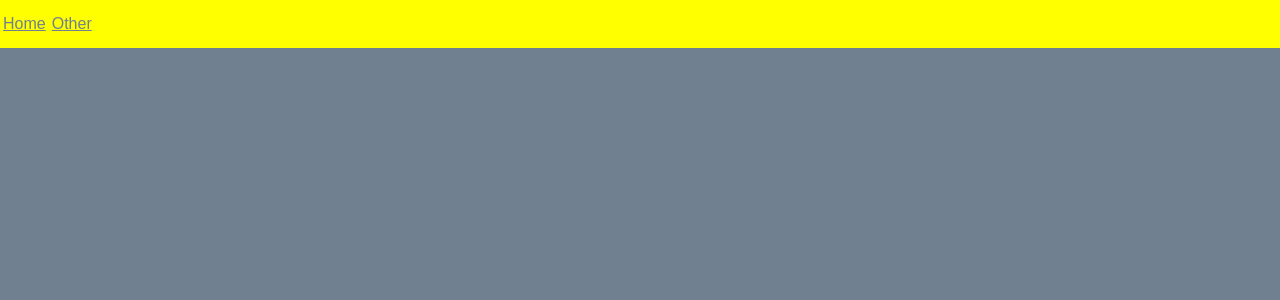
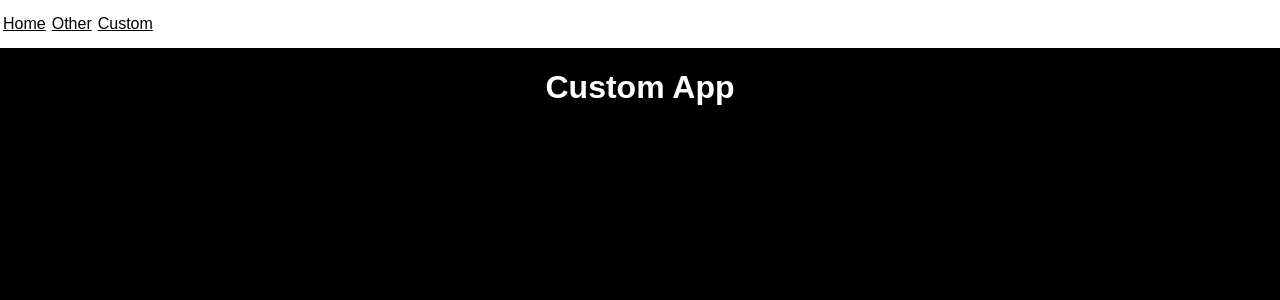
Before and after one commit to jasonalexander-ja/dynamic-pallette-css, a React (Create React App) app: page /custom in a window 1280 px wide. Shown: the top 300 px of the page. Built offline with nearby package versions, Linux system fonts and the light colour scheme.

Commit message:
Added dynamic theme example

```diff
--- /dev/null
+++ b/public/CustomThemes.json
@@ -0,0 +1,20 @@
+{
+    "values": {
+        "normal": [
+            { "key": "--bg-color", "value": "white" },
+            { "key": "--primary-color", "value": "teal" },
+            { "key": "--secondary-color", "value": "slategrey" },
+            { "key": "--font-color", "value": "black" },
+            { "key": "--font-family", "value": "Arial, Helvetica, sans-serif" },
+            { "key": "--font-weight", "value": "600" }
+        ],
+        "dark": [
+            { "key": "--bg-color", "value": "black" },
+            { "key": "--primary-color", "value": "black" },
+            { "key": "--secondary-color", "value": "white" },
+            { "key": "--font-color", "value": "black" },
+            { "key": "--font-family", "value": "Arial, Helvetica, sans-serif" },
+            { "key": "--font-weight", "value": "600" }
+        ]
+    }
+}
--- a/src/App.js
+++ b/src/App.js
@@ -11,6 +11,7 @@ import NavBar from './Components/NavBar';
 
 import HomeApp from './Pages/HomeApp/HomeApp';
 import OtherApp from './Pages/OtherApp/OtherApp';
+import CustomApp from './Pages/CustomApp/CustomApp';
 
 export const App = () => {
 	const [theme, setTheme] = useState("mainTheme");
@@ -23,6 +24,7 @@ export const App = () => {
 				<NavBar>
 					<Link to="/home">Home</Link>
 					<Link to="/other">Other</Link>
+					<Link to="/custom">Custom</Link>
 				</NavBar>
 				<div className="content">
 					<Switch>
@@ -39,6 +41,11 @@ export const App = () => {
 								setTheme={setTheme}
 							/>
 						</Route>
+						<Route path="/custom">
+							<CustomApp
+								setTheme={setTheme}
+							/>
+						</Route>
 					</Switch>
 				</div>
 			</div>
--- /dev/null
+++ b/src/Pages/CustomApp/CustomApp.jsx
@@ -0,0 +1,56 @@
+import React, { useState, useEffect } from 'react';
+
+import './custom-app.scss';
+
+const setCustomValues = (theme, dark) => {
+    let themeProvider = document.getElementById("theme-provider");
+    themeProvider.style = '';
+    theme.normal.forEach(value => {
+        themeProvider.style.setProperty(value.key, value.value);
+    });
+    if(dark) {
+        theme.dark.forEach(value => {
+            themeProvider.style.setProperty(value.key, value.value);
+        });
+    }
+}
+
+const getCustomTheme = async update => {
+    const theme = await fetch('/CustomThemes.json')
+        .then(res => res.json())
+        .then(json => json.values)
+        .catch(err => {
+            console.log(`Failed to get custom theme values; ${err}`)
+            return [];
+        });
+    update({
+        hasLoaded: true,
+        theme: theme
+    });
+}
+
+export const HomeApp = props => {
+    const browserDarkTheme = window.matchMedia('(prefers-color-scheme: dark)');
+    const [darkMode, setDarkMode] = useState(browserDarkTheme);
+
+    const [themeState, setThemeState] = useState({
+        hasLoaded: false,
+        theme: { normal: [], dark: [] }
+    });
+    props.setTheme('mainTheme');
+    if(!themeState.hasLoaded)
+        getCustomTheme(setThemeState);
+
+    useEffect(() => {
+        setCustomValues(themeState.theme, darkMode);
+        return () => document.getElementById("theme-provider").style = "";
+    });
+
+    return (
+        <div className="app-route">
+            <h1 onClick={() => setDarkMode(!darkMode)}>Custom App</h1>
+        </div>
+    );
+};
+
+export default HomeApp;
--- /dev/null
+++ b/src/Pages/CustomApp/custom-app.scss
@@ -0,0 +1,7 @@
+.app-route {
+    width: 100%;
+    height: 100%;
+    display: flex;
+    font-family: var(--font-family);
+    color: var(--secondary-color);
+}
```
